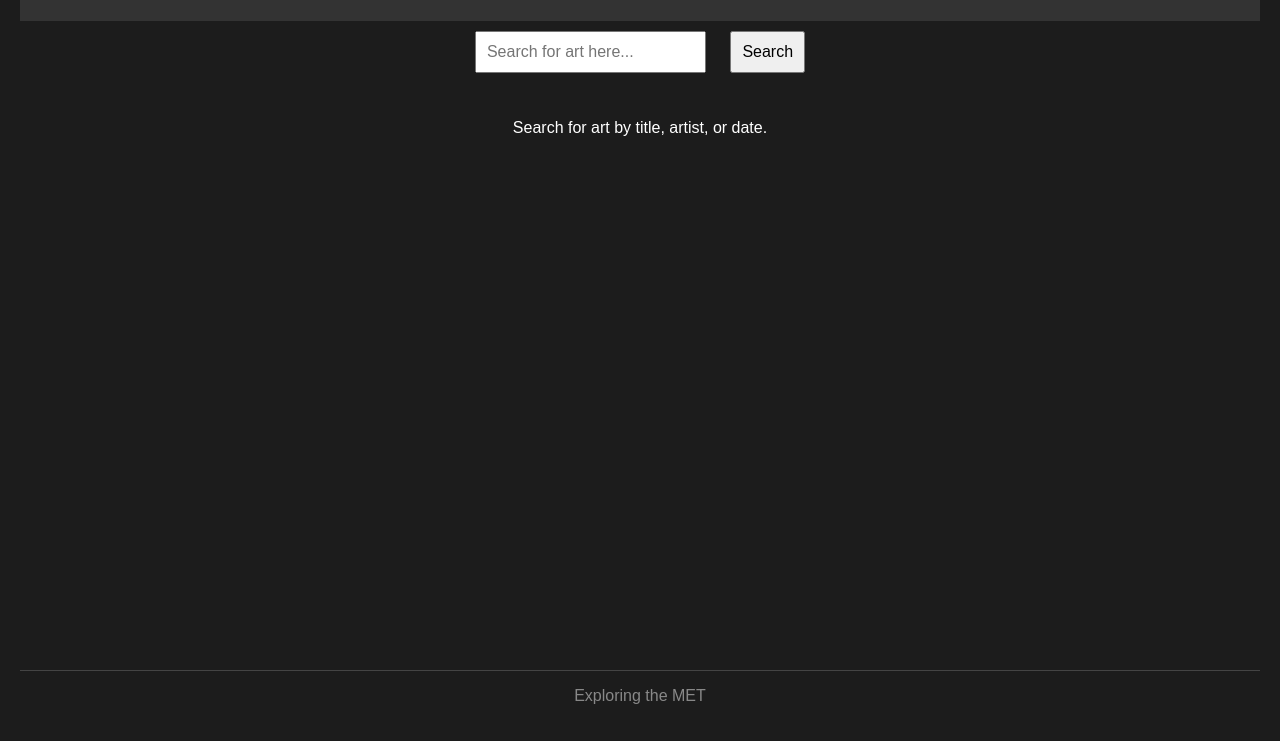
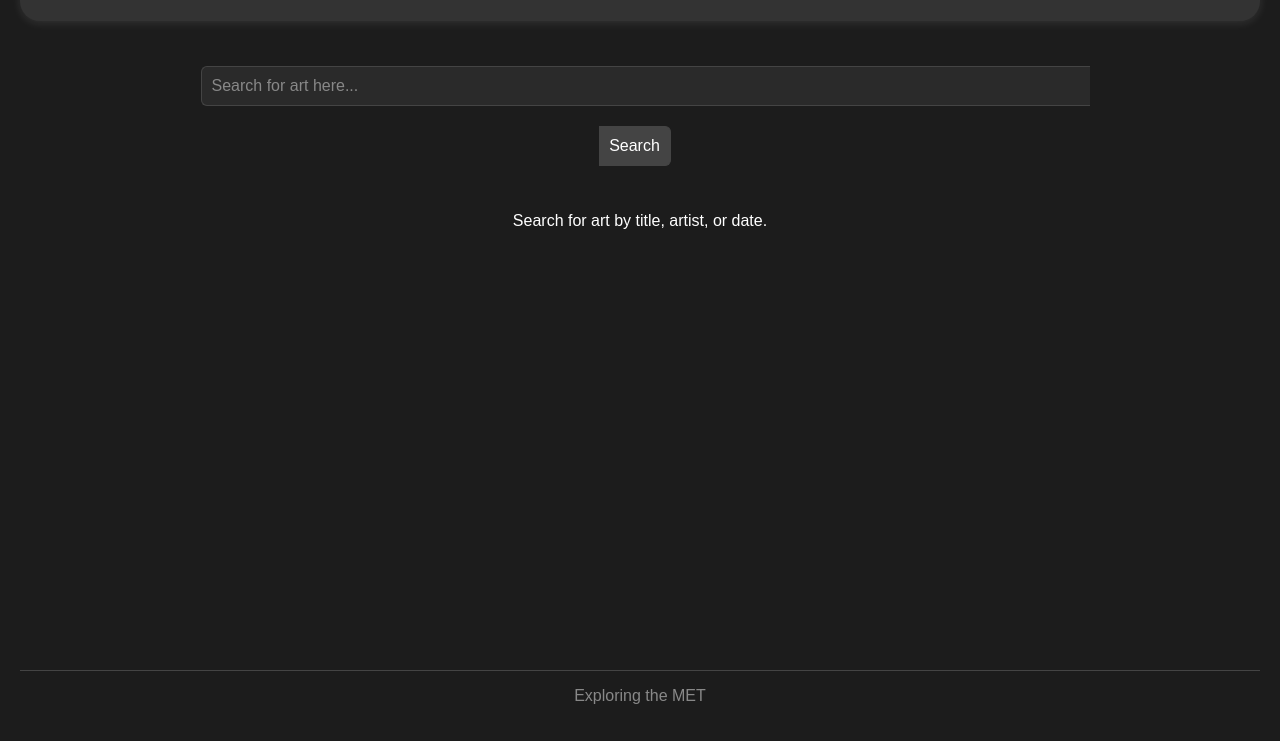
Before and after one commit to nickgriff99/api-project, a plain HTML site: page index.html in a window 1280 px wide. Shown: the part 99-840 px from the top of the page. Drawn offline with Linux system fonts and the light colour scheme.

Commit message:
added styling to search-area

```diff
--- a/styles.css
+++ b/styles.css
@@ -20,6 +20,8 @@ body {
   align-items: center;
   background-color: #333;
   padding: 1rem 2.5rem;
+  border-radius: 20px;
+  box-shadow: 0 2px 10px rgba(255, 255, 255, 0.1);
 }
 
 .nav h1 {
@@ -51,10 +53,61 @@ body {
 }
 
 .container {
+  width: 100%;
+  margin: 35px auto;
+  text-align: center;
+  display: flex;
+  flex-direction: column;
+  align-items: center;
+  justify-content: flex-start;
+  flex: 1;
+}
+
+.search-area {
+  width: 100%;
   max-width: 800px;
-  margin: auto;
-  text-align: center;
-  flex: 1;
+  display: flex;
+  justify-content: center;
+  align-items: center;
+}
+
+#searchInput {
+  width: 70%;
+  padding: 10px;
+  border: 1px solid #444;
+  border-right: none;
+  border-radius: 6px 0 0 6px;
+  background-color: #2a2a2a;
+  color: #fff;
+  margin-right: 0;
+}
+
+#searchInput:focus {
+  outline: none;
+  border-color: #888;
+}
+
+#searchInput::placeholder {
+  color: #888;
+}
+
+#searchInput:hover {
+  border-color: #888;
+}
+
+#searchButton {
+  background-color: #444;
+  color: #fff;
+  border: 1px solid #444;
+  border-left: none;
+  border-radius: 0px 6px 6px 0px;
+  cursor: pointer;
+  transition: background-color 0.3s ease;
+  margin-left: 0;
+}
+
+#searchButton:hover {
+  background-color: #555;
 }
 
 input, button {
```
